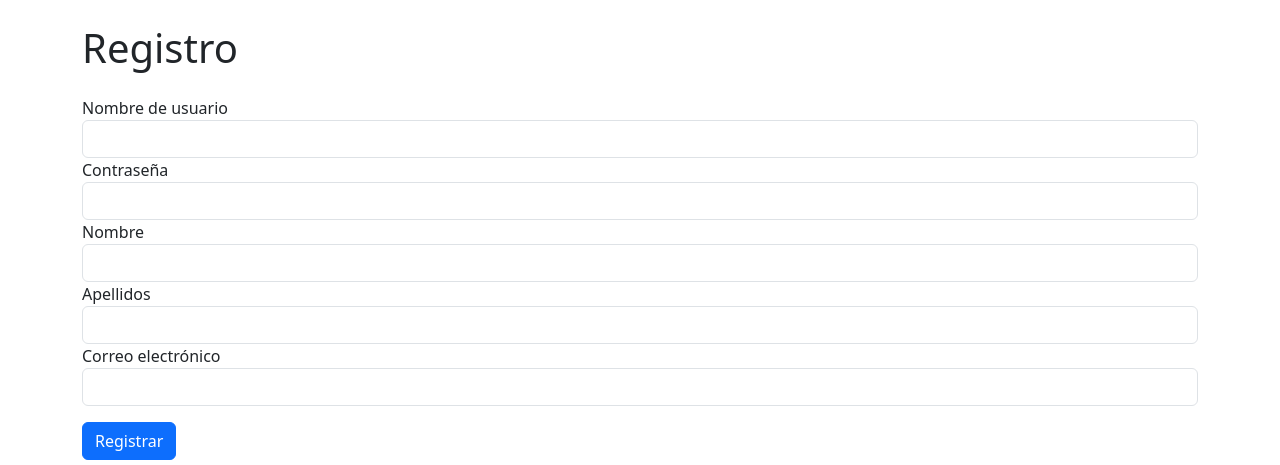
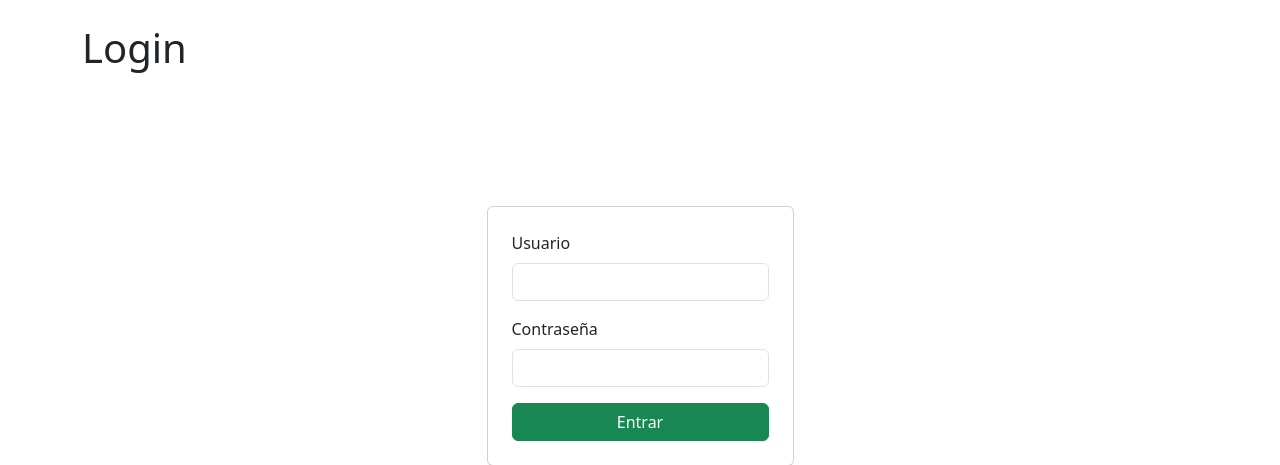
Before and after one commit to arvicenteboix/flaskcefire, a Flask app: page /register in a window 1280 px wide. Shown: the part 56-521 px from the top of the page. Run offline with Flask 3, Linux system fonts and the light colour scheme; some libraries are stand-ins or nearby versions.

Commit message:
registre

```diff
--- a/app.py
+++ b/app.py
@@ -114,17 +114,17 @@ def register():
         # comprobar si usuario o email ya existen
         cursor.execute("SELECT id FROM users WHERE username = ? OR email = ?", (username, email))
         if cursor.fetchone():
-            msg = "Usuario o email ya registrado"
-            return render_template("registro.html", msg=msg)
+            msg = "Usuari o email ja registrat"
+            return render_template("login.html", msg=msg)
 
         cursor.execute(
             "INSERT INTO users (username, password, nombre, apellidos, email) VALUES (?, ?, ?, ?, ?)",
             (username, password, nombre, apellidos, email),
         )
         conn.commit()
-        msg = "Usuario creado, ya puedes iniciar sesión"
+        msg = "Usuari creat, ja pots iniciar sessió"
         #return redirect(url_for("login"))
-    return render_template("registro.html", msg=msg)
+    return render_template("login.html", msg=msg)
 
 @app.route("/upload_excel", methods=["GET", "POST"])
 def upload_excel():
--- a/templates/login.html
+++ b/templates/login.html
@@ -20,4 +20,6 @@
         <button type="submit" class="btn btn-success w-100">Entrar</button>
     </form>
 </div>
+
+
 {% endblock %}
```
